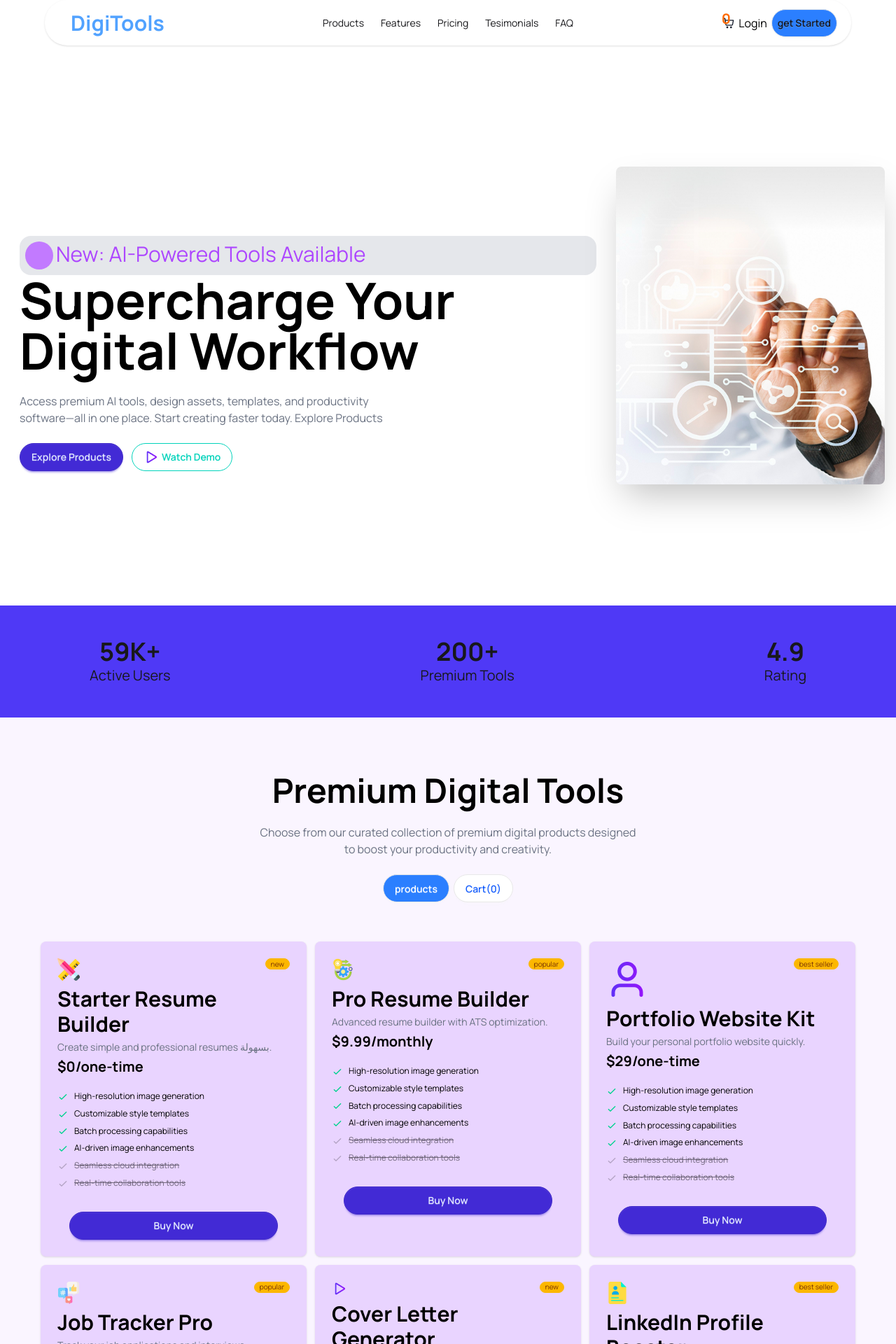
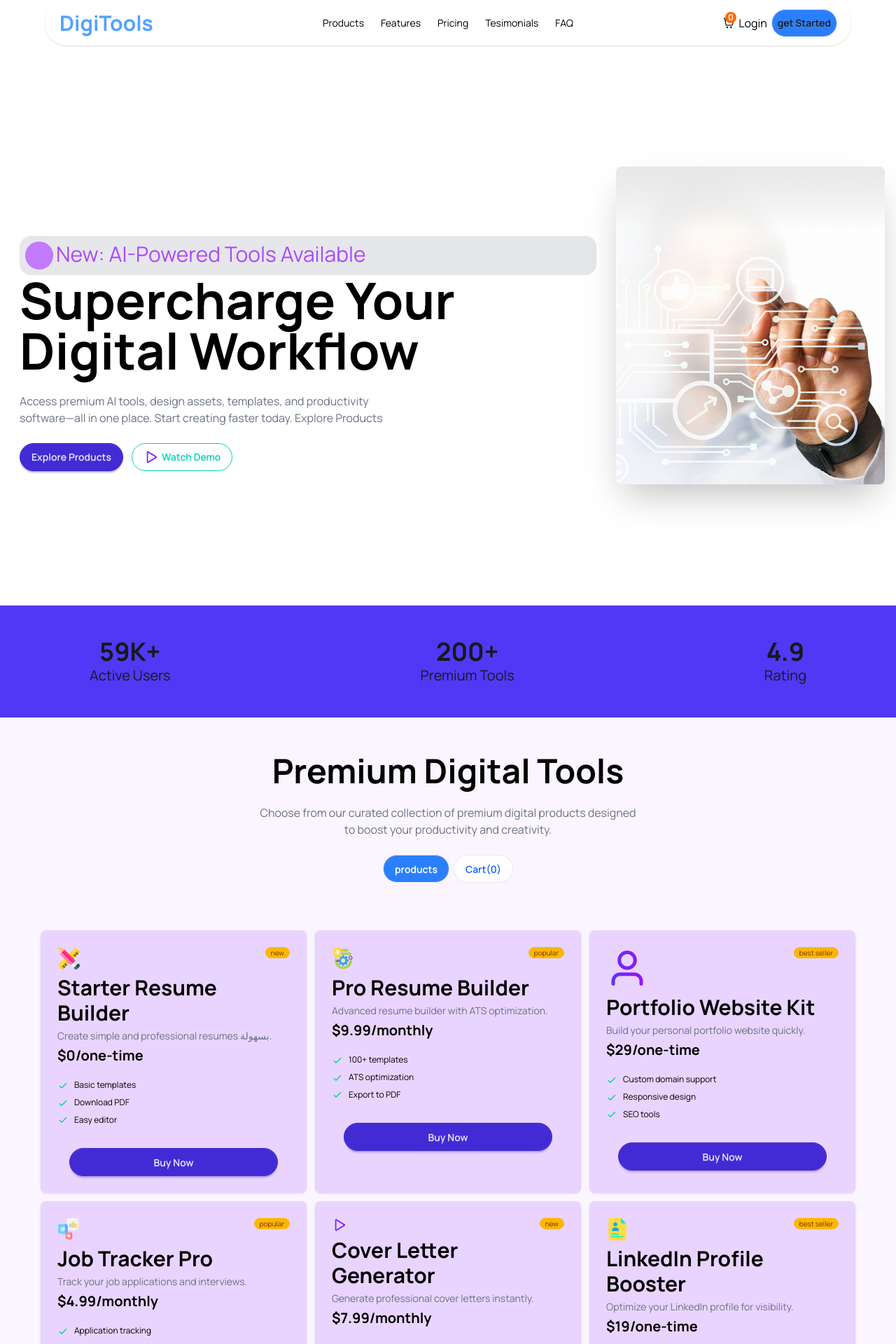
Before and after one commit to mdswoponsheik/phassignment6, a React (Vite) app: page / in a window 1280 px wide. Shown: the top 1920 px of the page at 70% size. Built offline with nearby package versions, Linux system fonts and the light colour scheme.

Commit message:
remove button is acvite

```diff
--- a/src/components/main/card.jsx
+++ b/src/components/main/card.jsx
@@ -1,15 +1,15 @@
 import React, { useState } from "react";
 
-const Card = ({data, setIsCart, isCart})=>{
+const Card = ({ data, setIsCart, isCart }) => {
 
     const [buy, setBuy] = useState("false");
 
-    const buyProduct = ()=>{
+    const buyProduct = () => {
         setIsCart([...isCart, data])
     };
     return (
         <>
-        <div className="card w-95 bg-purple-200 shadow-sm  ">
+            <div className="card w-80 sm:w-95 bg-purple-200 shadow-sm  ">
                 <div className="card-body  ">
 
 
@@ -23,34 +23,21 @@ const Card = ({data, setIsCart, isCart})=>{
                         <span className="text-xl font-bold">${data.price}/{data.period}</span>
                     </div>
                     <ul className="mt-3 flex flex-col gap-2 text-xs">
-                                    <li>
+                        {data.features.map((feature, index) => {
+                            return <div key={index} > <li >
                                 <svg xmlns="http://www.w3.org/2000/svg" className="size-4 me-2 inline-block text-success" fill="none" viewBox="0 0 24 24" stroke="currentColor"><path strokeLinecap="round" strokeLinejoin="round" strokeWidth="2" d="M5 13l4 4L19 7" /></svg>
-                                        <span>High-resolution image generation</span>
+                                <span>{feature}</span>
                             </li>
-                                    <li>
-                                        <svg xmlns="http://www.w3.org/2000/svg" className="size-4 me-2 inline-block text-success" fill="none" viewBox="0 0 24 24" stroke="currentColor"><path strokeLinecap="round" strokeLinejoin="round" strokeWidth="2" d="M5 13l4 4L19 7" /></svg>
-                                        <span>Customizable style templates</span>
-                                    </li>
-                                    <li>
-                                        <svg xmlns="http://www.w3.org/2000/svg" className="size-4 me-2 inline-block text-success" fill="none" viewBox="0 0 24 24" stroke="currentColor"><path strokeLinecap="round" strokeLinejoin="round" strokeWidth="2" d="M5 13l4 4L19 7" /></svg>
-                                        <span>Batch processing capabilities</span>
-                                    </li>
-                                    <li>
-                                        <svg xmlns="http://www.w3.org/2000/svg" className="size-4 me-2 inline-block text-success" fill="none" viewBox="0 0 24 24" stroke="currentColor"><path strokeLinecap="round" strokeLinejoin="round" strokeWidth="2" d="M5 13l4 4L19 7" /></svg>
-                                        <span>AI-driven image enhancements</span>
-                                    </li>
-                                    <li className="opacity-50">
-                                        <svg xmlns="http://www.w3.org/2000/svg" className="size-4 me-2 inline-block text-base-content/50" fill="none" viewBox="0 0 24 24" stroke="currentColor"><path strokeLinecap="round" strokeLinejoin="round" strokeWidth="2" d="M5 13l4 4L19 7" /></svg>
-                                        <span className="line-through">Seamless cloud integration</span>
-                                    </li>
-                                    <li className="opacity-50">
-                                        <svg xmlns="http://www.w3.org/2000/svg" className="size-4 me-2 inline-block text-base-content/50" fill="none" viewBox="0 0 24 24" stroke="currentColor"><path strokeLinecap="round" strokeLinejoin="round" strokeWidth="2" d="M5 13l4 4L19 7" /></svg>
-                                        <span className="line-through">Real-time collaboration tools</span>
-                                    </li>
+
+                            </div>
+
+
+                        })}
                     </ul>
+
                     <div className="mt-6 w-9/10 m-auto">
-                                    <button onClick={ ()=>{buyProduct(); setBuy(prev => ({ ...prev, [data.id]: true }))}} className="btn btn-primary btn-block rounded-4xl">
-                                        { buy[data.id] === true ? "Added to Cart" :"Buy Now" }</button>
+                        <button type="button" onClick={() => { buyProduct(); setBuy(prev => ({ ...prev, [data.id]: true })) }} className="btn btn-primary btn-block rounded-4xl">
+                            {buy[data.id] === true ? "Added to Cart" : "Buy Now"}</button>
                     </div>
                 </div>
 
--- a/src/components/main/main.jsx
+++ b/src/components/main/main.jsx
@@ -10,7 +10,7 @@ const Main = ({dataPromise, isCart, setIsCart}) => {
 
     return (
         <>
-            <div className=' bg-purple-50 p-10 text-black' >
+            <div className=' bg-purple-50  md:p-3 sm:p-10 text-black' >
             <div className=" h-70" >
                 <div className="text-center ">
                     <h2 className='text-4xl lg:text-5xl font-bold pt-10 text-black'>Premium Digital Tools</h2>
@@ -31,17 +31,19 @@ const Main = ({dataPromise, isCart, setIsCart}) => {
                           "bg-white text-blue-600"
                          } btn rounded-4xl `}>Cart({isCart.length})</button>
 
+                   </div>
                 </div>
-            </div>
 
-                         {isProducts === "products" ?  <Products datas={datas} setIsCart={setIsCart} isCart={isCart}></Products> : <Cart isCart={isCart} ></Cart>}
+                         {isProducts === "products" ?
+                          <Products datas={datas} setIsCart={setIsCart} isCart={isCart}></Products> :
+                          <Cart isCart={isCart} setIsCart={setIsCart} ></Cart>}
 
 
 
 
 
 
-            </div>
+             </div>
 
 
 
--- a/src/components/main/products.jsx
+++ b/src/components/main/products.jsx
@@ -5,7 +5,7 @@ const Products = ({datas, setIsCart, isCart}) => {
 
     return (
         <>
-            <div className="w-95 sm:w-193 lg:w-291 m-auto grid grid-cols-1 sm:grid-cols-2 lg:grid-cols-3 gap-3">
+            <div className="mt-3 w-85 sm:w-190 lg:w-291 m-auto grid grid-cols-1 sm:grid-cols-2 lg:grid-cols-3 gap-3">
                 {
                     datas.map((data ) => {
                         return <Card key={data.id} data={data} setIsCart= {setIsCart} isCart={isCart} ></Card>
--- a/src/components/upperBody/upperBody.jsx
+++ b/src/components/upperBody/upperBody.jsx
@@ -8,7 +8,7 @@ const UpperBody = ({isCart}) => {
         <div className='navbar  shadow-sm rounded-4xl px-5 w-1/1 lg:w-9/10 m-auto'>
           <div className="navbar-start">
             <div className="dropdown">
-              <div tabIndex={0} role="button" className="btn btn-ghost lg:hidden">
+              <div tabIndex={0} role="button" className="btn btn-ghost lg:hidden p-1">
                 <svg xmlns="http://www.w3.org/2000/svg" className="text-black h-5 w-5" fill="none" viewBox="0 0 24 24" stroke="currentColor"> <path strokeLinecap="round" strokeLinejoin="round" strokeWidth="2" d="M4 6h16M4 12h8m-8 6h16" /> </svg>
               </div>
               <ul
@@ -23,10 +23,10 @@ const UpperBody = ({isCart}) => {
                 <li><a>FAQ</a></li>
               </ul>
             </div>
-            <a className="btn btn-ghost font-bold text-blue-400 text-2xl md:text-3xl">DigiTools</a>
+            <a className="btn btn-ghost font-bold text-blue-400 p-0 text-2xl md:text-3xl">DigiTools</a>
           </div>
           <div className="navbar-center hidden lg:flex">
-            <ul className="menu menu-horizontal px-1">
+            <ul className="menu menu-horizontal text-black px-1">
               <li><a>Products</a></li>
               <li>
                 <a>Features</a>
@@ -38,7 +38,7 @@ const UpperBody = ({isCart}) => {
           </div>
           <div className="gap-1.5 navbar-end">
             <img src="./src/assets/products/shopping-cart.png" alt="zcart" />
-            <span className="text-orange-500 rounded-full flex   absolute bottom-6 right-43 text-xl font-bold">{isCart.length}</span>
+            <span className="bg-orange-500 text-white rounded-full flex justify-center items-center w-4 h-4 absolute bottom-8 right-41 text-xs  font-bold">{isCart.length}</span>
             <button className=' text-black'>Login</button>
             <button className='btn rounded-4xl bg-blue-500 p-2'>get Started </button>
           </div>
@@ -52,7 +52,7 @@ const UpperBody = ({isCart}) => {
         <div className="hero-content flex-col lg:flex-row-reverse">
           <img
             src="./src/assets/banner.png"
-            className="max-w-sm rounded-lg shadow-2xl"
+            className="max-w-s sm:max-w-sm rounded-lg shadow-2xl"
           />
           <div className="h-100 sm:h-70 p-3">
             <div className='text-center lg:text-left'>
```
Also changed, not shown: src/components/lowerBody/lowerBody.jsx (+8 -8 lines), src/components/main/cart.jsx (+30 -11 lines). Lines whose indentation alone changed are shown as unchanged.
